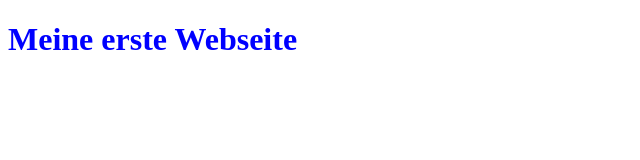
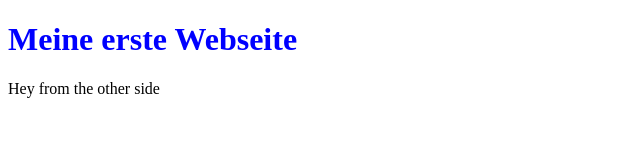
Before and after one commit to mouhebkh/example, a plain HTML site: page index.html in a window 1280 px wide. Shown: the whole page, without its empty margins (0-640 px from the left). Drawn offline with Linux system fonts and the light colour scheme.

Commit message:
some cool new changes in index html

```diff
--- a/index.html
+++ b/index.html
@@ -9,5 +9,6 @@
   </head>
   <body>
     <h1>Meine erste Webseite</h1>
+    <p>Hey from the other side</p>
   </body>
 </html>
```
